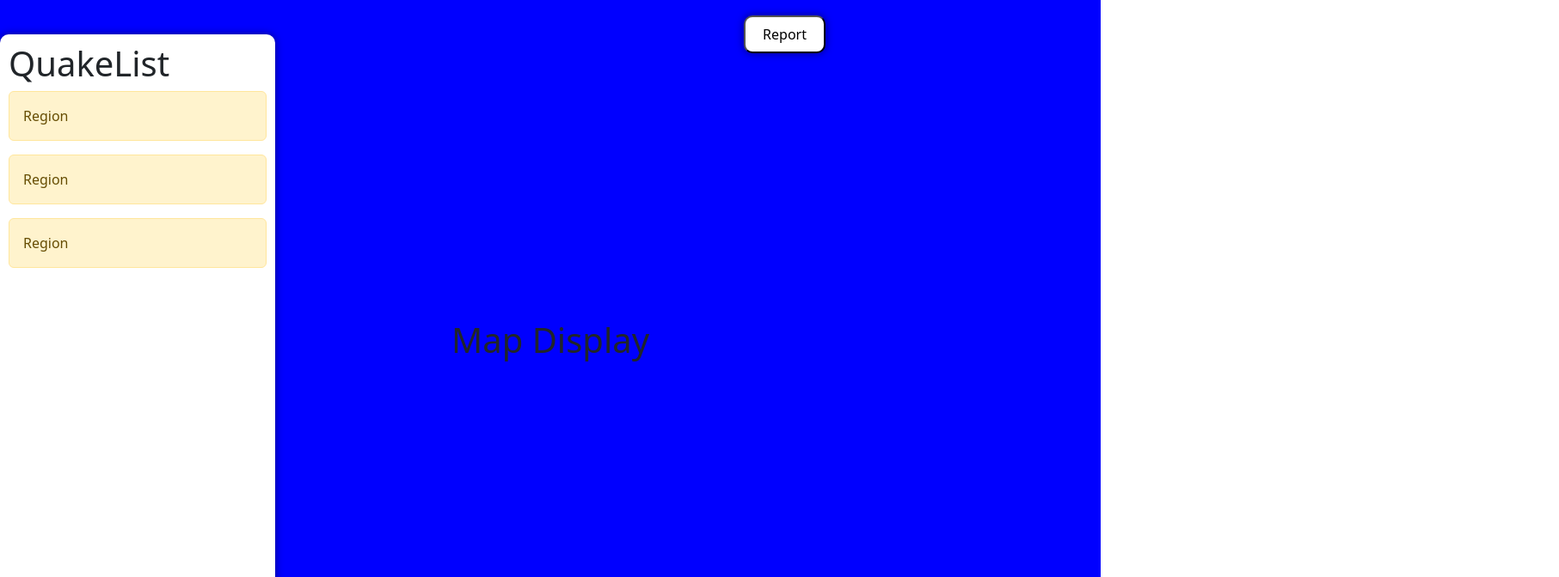
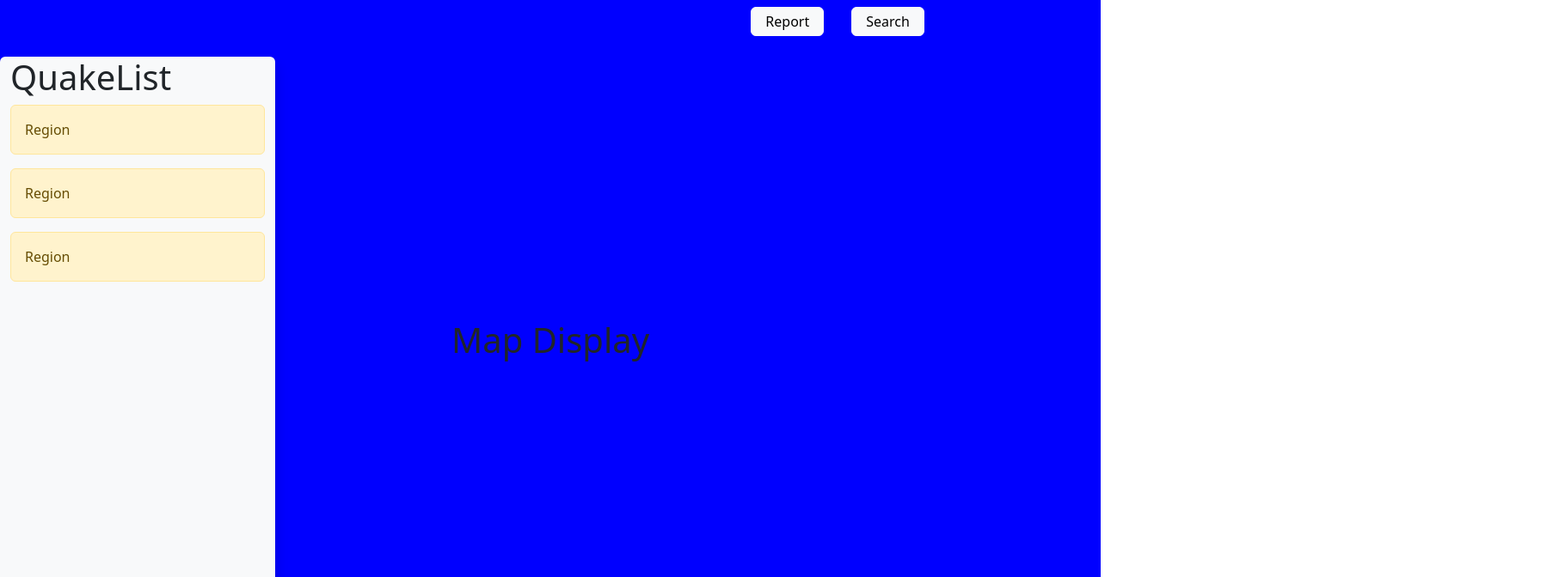
Before and after one commit to ThierryGibbons/EMS_frontEnd, a React (Vite) app: page / in a window 1280 px wide. Shown: the top 672 px of the page at 86% size, 1813 px wide, since content can reach past the window. Built offline with nearby package versions, Linux system fonts and the light colour scheme.

Commit message:
Switched to using bootstrap as priority

```diff
--- a/src/App.css
+++ b/src/App.css
@@ -13,42 +13,3 @@
   justify-content: center;
   align-items: center;
 }
-
-.QuakeList {
-  float: left;
-  width: 25%;
-  background-color: white;
-  box-shadow: 0px 0px 10px rgba(0, 0, 0, 0.5);
-  height: calc(100vh - 10px);
-  margin-top: 5vh;
-  border-radius: 10px;
-  padding: 10px;
-}
-
-.QuakeView {
-  position: absolute;
-  top: 50%;
-  left: 50%;
-  transform: translate(-50%, -50%);
-  width: 20%;
-  height: 30%;
-  background-color: white;
-  border-radius: 10px;
-  box-shadow: 0px 0px 10px rgba(0, 0, 0, 0.5);
-}
-
-Header button {
-  background-color: white;
-  height: 30px;
-  padding: 20px;
-  border-radius: 10px;
-  box-shadow: 0px 0px 10px rgba(0, 0, 0, 0.5);
-  display: flex;
-  align-items: center;
-  justify-content: center;
-  text-align: center;
-  position: absolute;
-  top: 5%;
-  right: 25%;
-  transform: translate(0, -50%);
-}
--- a/src/App.tsx
+++ b/src/App.tsx
@@ -56,21 +56,24 @@ function App() {
 
   return (
     <>
-      <div className="QuakeList">
+      <div className="container-fluid">
+        {/* Display Header */}
+        <div className="row">
+          <Header />
+        </div>
+        {/* Side Panel */}
+        <div className="row">
+          <div className="col-md-3 vh-100 mt-3 bg-light rounded shadow">
             {/* View Quakes on left side of screen */}
             <QuakeList quakes={quakes} onSelectQuake={handleSelection} />
           </div>
-
+        </div>
         {/* View Quake Data in centre of screen when selected */}
         {data !== null && (
-        <div className="QuakeView">
+          <div className="">
             <QuakeView vquake={data} onSelectView={quakeViewClear} />
           </div>
         )}
-
-      {/* Display Header */}
-      <div className="a">
-        <Header />
       </div>
 
       {/* Display map as BG */}
--- a/src/components/Header.tsx
+++ b/src/components/Header.tsx
@@ -1,10 +1,19 @@
+// Not being used currently
 const Header = () => {
   return (
-    <header>
-      <button>
-        <span>Report</span>
-      </button>
-    </header>
+    <>
+      {/* Header Buttons */}
+      <div className="col-12 col-md-9 offset-md-8 pl-md-0 d-flex justify-content-start">
+        <div className="header p-2">
+          <button type="button" className="btn btn-light py-1 px-3 me-3">
+            Report
+          </button>
+          <button type="button" className="btn btn-light py-1 px-3 ms-3">
+            Search
+          </button>
+        </div>
+      </div>
+    </>
   );
 };
 
--- a/src/components/QuakeView.tsx
+++ b/src/components/QuakeView.tsx
@@ -21,15 +21,16 @@ const QuakeView: React.FC<QuakeViewProps> = ({ vquake, onSelectView }) => {
 
   return (
     <>
-      {/* View quake data */}
-      <ul
-        className="list-group"
+      <div
+        className="card rounded position-absolute top-50 start-50 translate-middle d-flex align-items-center justify-content-center"
+        style={{ width: "18rem" }}
         onClick={() => {
           handleClick();
         }}
       >
-        <li className={"alert alert-primary"}>
-          <h1>QuakeView</h1>
+        <div className="card-body">
+          <h3 className="card-title">Quake Information</h3>
+          {/* View quake data */}
           <table>
             <tbody>
               <tr>
@@ -66,8 +67,8 @@ const QuakeView: React.FC<QuakeViewProps> = ({ vquake, onSelectView }) => {
               </tr>
             </tbody>
           </table>
-        </li>
-      </ul>
+        </div>
+      </div>
     </>
   );
 };
```
Lines whose indentation alone changed are shown as unchanged.
